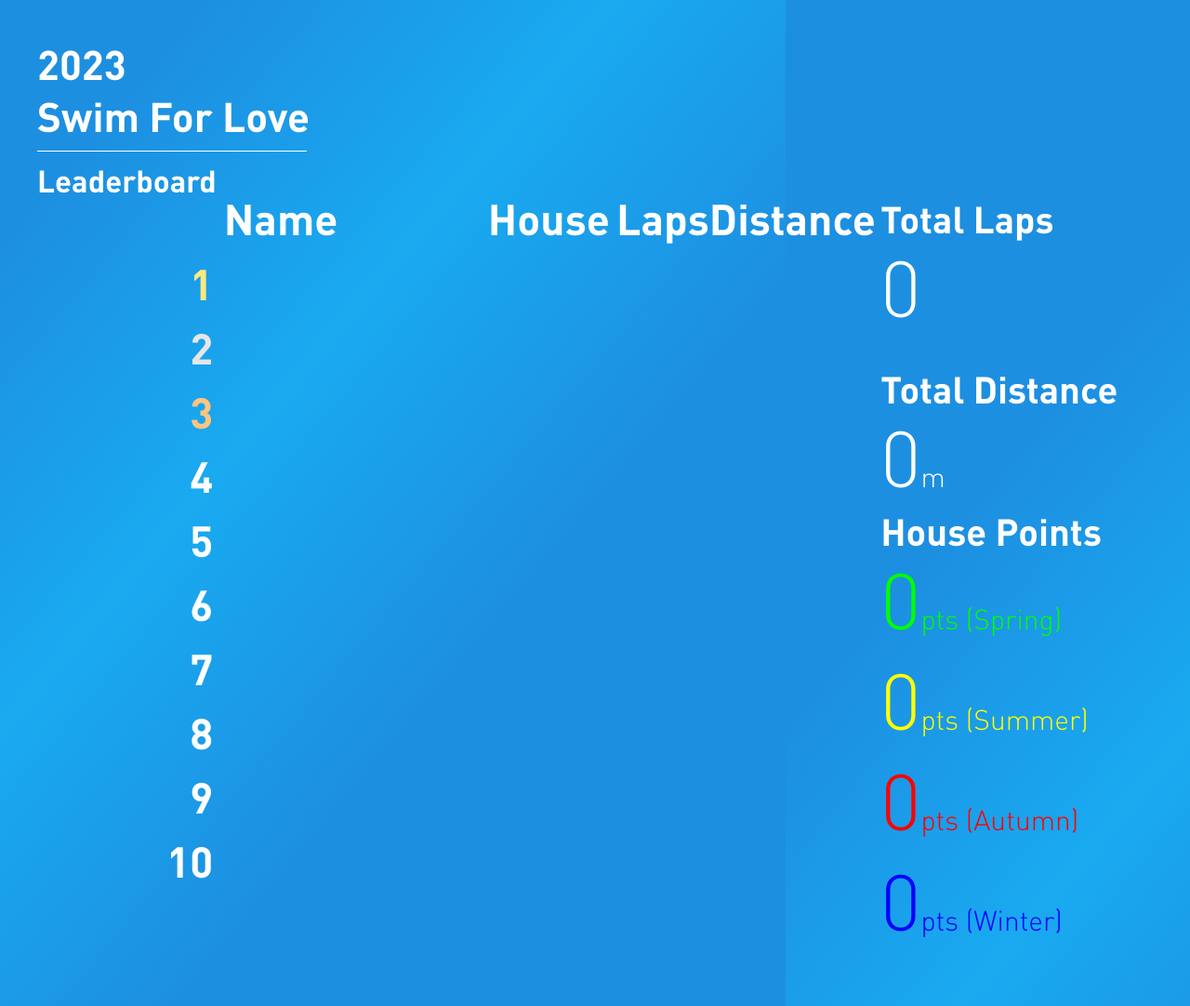
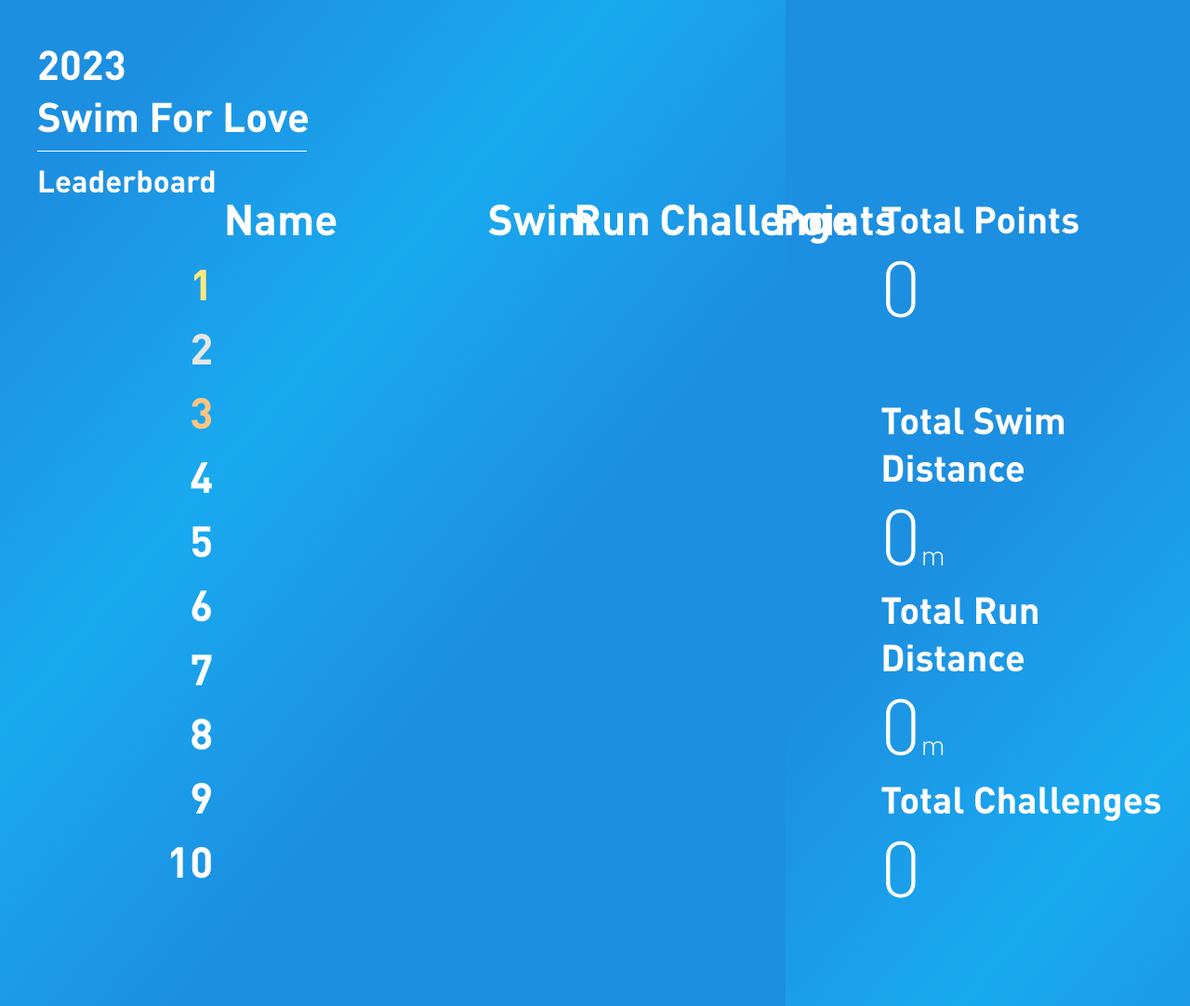
Before and after one commit to YKPS-FooBar/swim4love, a Flask app: page /leaderboard in a window 1280 px wide. Shown: the whole page at 93% size. Run offline with Flask 3, Linux system fonts and the light colour scheme; some libraries are stand-ins or nearby versions.

Commit message:
Remove house event related code + UI update

```diff
--- a/swim4love/helper.py
+++ b/swim4love/helper.py
@@ -20,7 +20,6 @@
     5: '游泳者#{}的圈数不能再减啦',
     6: '志愿者 {} 不存在',
     7: '志愿者 {} 已存在',
-    8: '游泳者ID#{}学院不存在',
 }
 
 
@@ -105,7 +104,7 @@
 
 def get_swimmer_data(swimmer):
     """Fetch swimmer information"""
-    return {'id': swimmer.id, 'name': swimmer.name, 'swim_laps': swimmer.swim_laps, 'run_laps': swimmer.run_laps, 'challenges': swimmer.challenges, 'house': swimmer.house, 'points': swimmer.points}
+    return {'id': swimmer.id, 'name': swimmer.name, 'swim_laps': swimmer.swim_laps, 'run_laps': swimmer.run_laps, 'challenges': swimmer.challenges, 'points': swimmer.points}
 
 
 def get_swimmers_data():
--- a/swim4love/models.py
+++ b/swim4love/models.py
@@ -15,7 +15,6 @@
     run_laps = db.Column(db.Integer, nullable=False, default=0)
     challenges = db.Column(db.Integer, nullable=False, default=0)
     points = db.Column(db.Integer, nullable=False, default=0) #House rankings
-    house = db.Column(db.String(6), nullable=True)
 
     def __repr__(self):
         return '<Swimmer #{:03d} {!r}>'.format(self.id, self.name)
--- a/swim4love/static/scripts/config.js
+++ b/swim4love/static/scripts/config.js
@@ -1,7 +1,12 @@
 // For leaderboard
-const LAP_LENGTH = 50; // in meters
+const SWIM_LAP_LENGTH   = 50; // in meters
+const SWIM_LAP_SCORE    = 200;
+const RUN_LAP_LENGTH    = 300;
+const RUN_LAP_SCORE     = 300;
+const CHALLENGE_SCORE   = 4000;
+
 const METER_UPDATE_SPAN = 400; // in milliseconds
-const LEADER_COLS_WIDTH = [0, 0.08, 0.45, 0.63, 0.76];
+const LEADER_COLS_WIDTH = [0, 0.08, 0.45, 0.57, 0.69, 0.85];
 const LEADER_LINE_HEIGHT = 46 * 1.5;
 
 // For achievement
--- a/swim4love/static/scripts/leaderboard.js
+++ b/swim4love/static/scripts/leaderboard.js
@@ -39,49 +39,44 @@
 
 
 function process_data(raw, callback=update_leaderboard) {
-    // `raw` is {id: {id: 123, name: 'Name', laps: 10, house: 'Spring'}, ...}
-    // `data` is [{id: '123', name: 'Name', laps: 10, house: 'Spring'}, ...]
+    // `raw` is {id: {id: 123, name: 'Name', ...}, ...}
+    // `data` is [{id: '123', name: 'Name', ...}, ...]
     let data = Object.values(raw).map(swimmer => Object({
         id: swimmer.id.toString(),
         name: swimmer.name,
-        laps: swimmer.swim_laps,
-        house: swimmer.house,
+        swim_laps: swimmer.swim_laps,
+        run_laps: swimmer.run_laps,
+        challenges: swimmer.challenges,
         points: swimmer.points
     }));
 
     data.forEach((e, i) => {
         let id = e.id
-        // If the `laps` is updated or `timestamp[id]` is yet to be created,
+        // If the `points` is updated or `timestamp[id]` is yet to be created,
         // set value for timestamp[id]
-        if (timestamp[id] === undefined || (previousData[id] !== undefined && e.laps !== previousData[id])) {
+        if (timestamp[id] === undefined || (previousData[id] !== undefined && e.points !== previousData[id])) {
             timestamp[id] = Date.now() + i;
         }
     });
-    // Sort `data` according to laps -> timestamp
-    data.sort((a, b) => a.laps > b.laps ? -1 : (a.laps < b.laps ? 1 : timestamp[a.id] < timestamp[b.id] ? -1 : 1));
+    // Sort `data` according to points -> timestamp
+    data.sort((a, b) => a.points > b.points ? -1 : (a.points < b.points ? 1 : timestamp[a.id] < timestamp[b.id] ? -1 : 1));
 
-    let houseTotal = {};
-    data.forEach(e => {
-        currentHouse = e.house.toLowerCase();
-        if (houseTotal[currentHouse] === undefined) houseTotal[currentHouse] = 0;
-        houseTotal[currentHouse] += e.points;
-    });
-
-    Object.keys(houseTotal).forEach(house => house_tally(house, houseTotal[house]));
-
-    let newTotal;
     if (data.length === 0) {
-        newTotal = 0;
+        tally(0,0,0,0);
     } else {
-        newTotal = data.map(e => e.laps).reduce((a, b) => a + b);
+        tally(
+            data.map(e => e.points).reduce((a, b) => a + b),
+            data.map(e => e.swim_laps).reduce((a, b) => a + b),
+            data.map(e => e.run_laps).reduce((a, b) => a + b),
+            data.map(e => e.challenges).reduce((a, b) => a + b)
+        );
     }
-    tally(newTotal);
 
     topTen = data.slice(0, 10);
     callback();
     leaderboard = topTen;
     data.forEach((e, i) => {
-        previousData[e.id] = e.laps;
+        previousData[e.id] = e.points;
     });
 }
 
@@ -98,7 +93,7 @@
     topTen.forEach((e, i) => {
         let id = e.id;
         let name = e.name;
-        let laps = e.laps;
+        let points = e.points;
         if (!leaderboardIds.includes(id)) { // a new player
             insert_player(e, null, i, false);
             return;
@@ -107,23 +102,22 @@
         // in case the name changes mid-event
         $(`#${id} .name`).text(name);
 
-        if (laps !== previousData[id]) {
-            change_number($(`#${id} .laps`), laps);
-            change_number($(`#${id} .meters`), laps * LAP_LENGTH);
+        if (points !== previousData[id]) {
+            change_number($(`#${id} .points`),      e.points);
+            change_number($(`#${id} .challenges`),  e.challenges);
+            change_number($(`#${id} .swim_meter`),  e.swim_laps * SWIM_LAP_LENGTH);
+            change_number($(`#${id} .run_meter`),   e.run_laps  * RUN_LAP_LENGTH );
         }
         change_rank(id, i);
     });
 }
 
 
-function tally(newTotal) {
-    change_number($('.tally.laps.num'), newTotal);
-    change_number($('.tally.meters.num'), newTotal * LAP_LENGTH);
-}
-
-
-function house_tally(house, newTotal) {
-    change_number($(`.tally.num.house-${house}`), newTotal);
+function tally(points, swim_laps, run_laps, challenges) {
+    change_number($('.tally.points.num'), points);
+    change_number($('.tally.meters.swim.num'), swim_laps * SWIM_LAP_LENGTH);
+    change_number($('.tally.meters.run.num'), run_laps * RUN_LAP_LENGTH);
+    change_number($('.tally.challenges.num'), challenges);
 }
 
 function change_number(element, updated) {
@@ -156,8 +150,8 @@
     }
 }
 
-function get_rank(laps, compareArray=topTen) {
-    for (var i = 0; i < compareArray.length; i++) if (laps >= compareArray[i].laps) return i;
+function get_rank(points, compareArray=topTen) {
+    for (var i = 0; i < compareArray.length; i++) if (points >= compareArray[i].points) return i;
     return null;
 }
 
@@ -170,15 +164,23 @@
 function insert_player(player, compareArray=leaderboard, insertRank=null, init=true) {
     // Get info of player using UID
     let name = player.name;
-    let laps = player.laps;
     let id = player.id;
-    let house = player.house;
     // swimmers who haven't swum should also be on the list
-    // if (laps === 0) return;
-    let meters = laps * LAP_LENGTH;
-    let rank = (![null, undefined, NaN].includes(insertRank)) ? insertRank : get_rank(laps, compareArray);
+    // if (points === 0) return;
+    let swim_distance = player.swim_laps * SWIM_LAP_LENGTH;
+    let run_distance = player.run_laps * RUN_LAP_LENGTH;
+    let challenges = player.challenges;
+    let points = player.points;
+    let rank = (![null, undefined, NaN].includes(insertRank)) ? insertRank : get_rank(points, compareArray);
     let initPos = init ? (rank + 2) * LEADER_LINE_HEIGHT : 800; // for rise up animation
-    $('.leaderboard').append(`<div class='participant' id='${id}' data-rank='${rank}'><span class='name' style='top: ${initPos}px; opacity: 0;'>${name}</span><span class='house' style='top: ${initPos}px; opacity: 0;'>${house}</span><span class='laps' style='top: ${initPos}px; opacity: 0;'>${laps}</span><span class='meters' style='top: ${initPos}px; opacity: 0;'>${meters}</span></div>`);
+    $('.leaderboard').append(`
+        <div class='participant' id='${id}' data-rank='${rank}'>
+            <span class='name'       style='top: ${initPos}px; opacity: 0;'>${name}</span>
+            <span class='swim_meter' style='top: ${initPos}px; opacity: 0;'>${swim_distance}</span>
+            <span class='run_meter'  style='top: ${initPos}px; opacity: 0;'>${run_distance}</span>
+            <span class='challenges' style='top: ${initPos}px; opacity: 0;'>${challenges}</span>
+            <span class='points'     style='top: ${initPos}px; opacity: 0;'>${points}</span>
+        </div>`);
     // Align elements
     for (let i = 1; i <= LEADER_COLS_WIDTH.length; i++) {
         $(`#${id} :nth-child(${i})`).css('left', LEADER_COLS_WIDTH[i] * leaderWidth);
@@ -200,16 +202,3 @@
     $(`#${id} *`).css('top', (newRank + 1) * LEADER_LINE_HEIGHT);
     $(`#${id}`).attr('data-rank', newRank);
 }
-
-/* --- WORK IN PROGRESS? ---
-function change_rank_house(house, newRank) {
-    if (newRank >= topTen.length || newRank < 0) {
-        console.warn(`Cannot change player ${house} to rank ${newRank}`);
-        return;
-    };
-    if (parseInt($(`#${house}`).attr('data-rank')) === newRank) return;
-    // Move this player to new position
-    $(`#${id} *`).css('top', (newRank + 1) * LEADER_LINE_HEIGHT);
-    $(`#${id}`).attr('data-rank', newRank);
-}
-*/
--- a/swim4love/static/styles/leaderboard.css
+++ b/swim4love/static/styles/leaderboard.css
@@ -115,6 +115,18 @@
     margin-left: 5px;
 }
 
+.participant .run_meter::after {
+    content: 'm';
+    margin-left: 5px;
+    font-size: 35px;
+}
+
+.participant .swim_meter::after {
+    content: 'm';
+    margin-left: 5px;
+    font-size: 35px;
+}
+
 /* Total Tally */
 
 .container-tally {
@@ -147,44 +159,4 @@
     font-size: 30px;
 }
 
-.house-spring {
-    color: #00ff00;
-}
-
-.house-spring::after {
-    content: 'pts (Spring)';
-    margin-right: 10px;
-    font-size: 30px;
-}
-
-.house-summer {
-    color: #ffff00;
-}
-
-.house-summer::after {
-    content: 'pts (Summer)';
-    margin-right: 10px;
-    font-size: 30px;
-}
-
-.house-autumn {
-    color: #ff0000;
-}
-
-.house-autumn::after {
-    content: 'pts (Autumn)';
-    margin-right: 10px;
-    font-size: 30px;
-}
-
-.house-winter {
-    color: #0000ff;
-}
-
-.house-winter::after {
-    content: 'pts (Winter)';
-    margin-right: 10px;
-    font-size: 30px;
-}
-
 /* Footer */
--- a/swim4love/templates/leaderboard.html
+++ b/swim4love/templates/leaderboard.html
@@ -22,9 +22,10 @@
       <div class='leader-title'>
         <span class='abs bold'><!--Rank--></span>
         <span class='abs bold'>Name</span>
-        <span class='abs bold'>House</span>
-        <span class='abs bold'>Laps</span>
-        <span class='abs bold'>Distance</span>
+        <span class='abs bold'>Swim</span>
+        <span class='abs bold'>Run</span>
+        <span class='abs bold'>Challenge</span>
+        <span class='abs bold'>Points</span>
       </div>
       <div class='rank-title abs'>
         <span>1</span><br />
@@ -42,20 +43,22 @@
     </div>
     <div class='container-tally'>
       <!-- Tallies -->
-      <div class='tally-laps'>
-        <span class='tally laps title'>Total Laps</span>
-        <span class='tally laps num'>0</span>
+      <div class='tally-points'>
+        <span class='tally points title'>Total Points</span>
+        <span class='tally points num'>0</span>
+      </div>
+      <br /><br /><br />
+      <div class='tally-meters'>
+        <span class='tally meters swim title'>Total Swim Distance</span>
+        <span class='tally meters swim num'>0</span>
       </div>
       <div class='tally-meters'>
-        <span class='tally meters title'>Total Distance</span>
-        <span class='tally meters num'>0</span>
+        <span class='tally meters run title'>Total Run Distance</span>
+        <span class='tally meters run num'>0</span>
       </div>
       <div class='tally-meters'>
-        <span class='tally title'>House Points</span>
-        <span class='tally num house-spring'>0</span>
-        <span class='tally num house-summer'>0</span>
-        <span class='tally num house-autumn'>0</span>
-        <span class='tally num house-winter'>0</span>
+        <span class='tally challenges title'>Total Challenges</span>
+        <span class='tally challenges num'>0</span>
       </div>
     </div>
   </div>
--- a/swim4love/views.py
+++ b/swim4love/views.py
@@ -89,7 +89,6 @@
 def add_new_swimmer():
     swimmer_id = request.form.get('id')
     swimmer_name = request.form.get('name')
-    swimmer_house = request.form.get('house')
 
     # Validate
     if not swimmer_id or not swimmer_name:
@@ -98,11 +97,9 @@
         abort(get_error_json(1, swimmer_id))
     if Swimmer.query.get(int(swimmer_id)):
         abort(get_error_json(2, swimmer_id))
-    if swimmer_house not in ["Spring", "Summer", "Autumn", "Winter", "None"]:
-        abort(get_error_json(8, swimmer_id))
 
     # Add swimmer into database
-    swimmer = Swimmer(id=int(swimmer_id), name=swimmer_name, swim_laps=0, run_laps=0, challenges=0, house=swimmer_house, points=0)
+    swimmer = Swimmer(id=int(swimmer_id), name=swimmer_name, swim_laps=0, run_laps=0, challenges=0, points=0)
     db.session.add(swimmer)
     db.session.commit()
 
```
Also changed, not shown: swim4love/static/scripts/volunteer.js (+3 -4 lines), swim4love/templates/volunteer/admin.html (+0 -9 lines).
